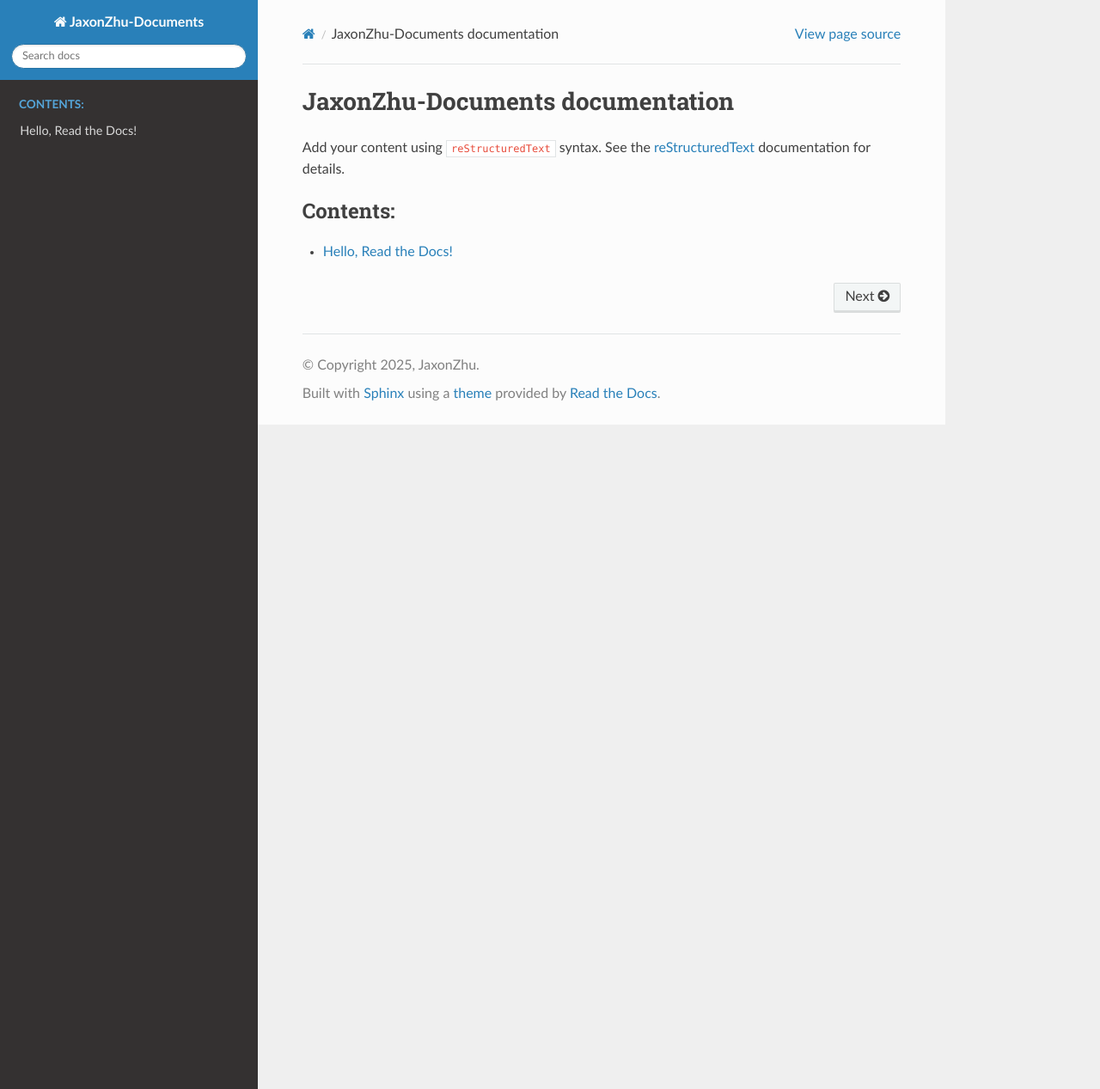
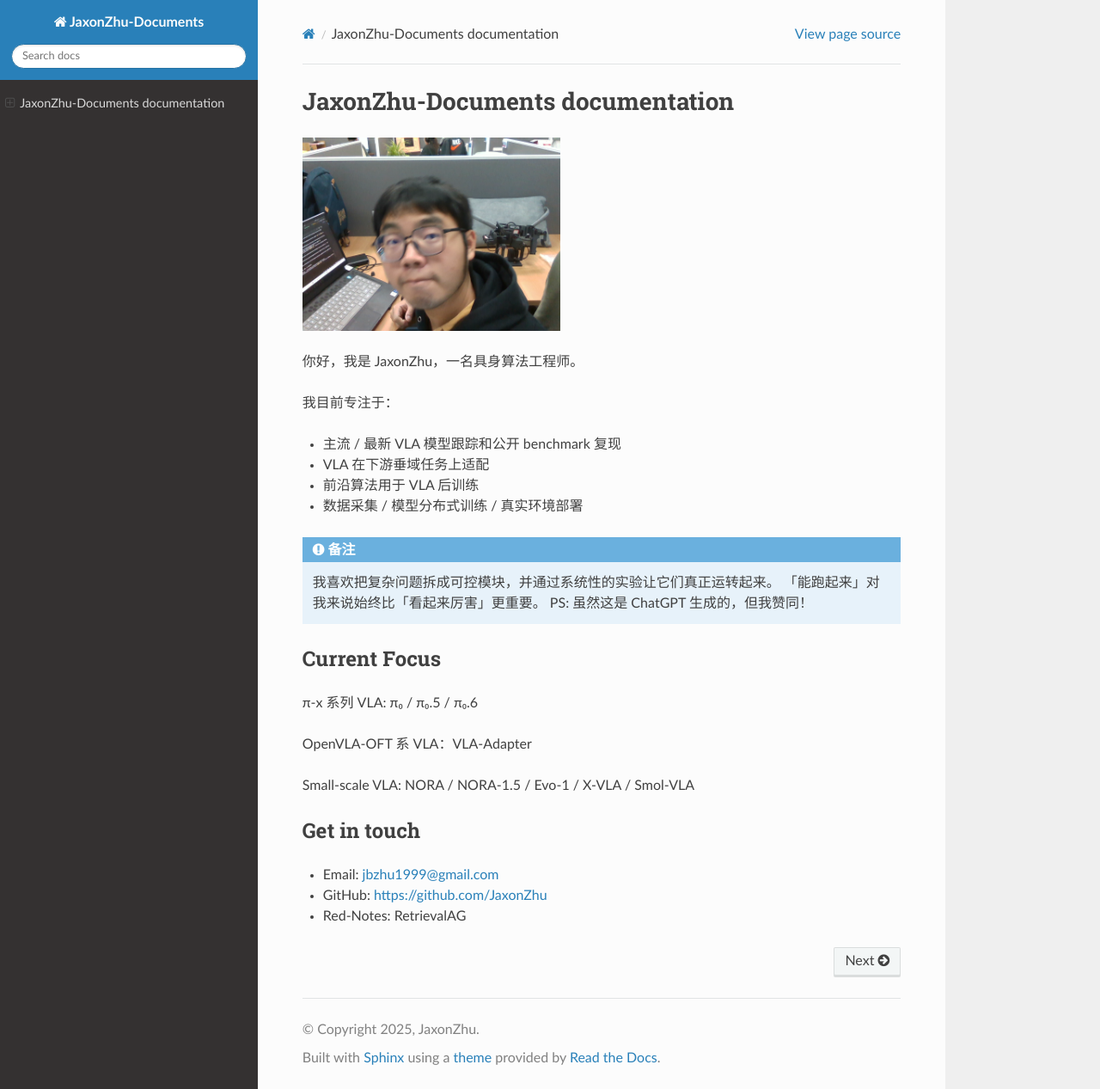
Before and after one commit to JaxonZhu/my-docs, a Sphinx documentation site: the page built from docs/source/index.rst, in a window 1280 px wide and 1267 px high. Shown: the whole window at 86% size. Built offline with Sphinx 7.4.7 and the Read the Docs theme 3.1.0, drawn with Linux system fonts in a browser that asks for light colours.

Commit message:
2025.11.30 / aw-win / add personal info to docs/source/index.rst

```diff
--- a/docs/source/hello_readthedocs.md
+++ b/docs/source/hello_readthedocs.md
@@ -1,3 +1,3 @@
-# Hello, Read the Docs!
-
-这是第一份 `.md` 文件。
+hello_readthedocs.md
+hello_readthedocs.md
+hello_readthedocs.md
--- a/docs/source/index.rst
+++ b/docs/source/index.rst
@@ -6,10 +6,40 @@
 JaxonZhu-Documents documentation
 ================================
 
-Add your content using ``reStructuredText`` syntax. See the
-`reStructuredText <https://www.sphinx-doc.org/en/master/usage/restructuredtext/index.html>`_
-documentation for details.
+.. image:: images/personal_page/JaxonZhu.png
+   :alt: This is me.
+   :width: 300px
 
+你好，我是 JaxonZhu，一名具身算法工程师。
+
+我目前专注于：
+
+- 主流 / 最新 VLA 模型跟踪和公开 benchmark 复现
+- VLA 在下游垂域任务上适配
+- 前沿算法用于 VLA 后训练
+- 数据采集 / 模型分布式训练 / 真实环境部署
+
+.. note::
+
+   我喜欢把复杂问题拆成可控模块，并通过系统性的实验让它们真正运转起来。
+   「能跑起来」对我来说始终比「看起来厉害」更重要。
+   PS: 虽然这是 ChatGPT 生成的，但我赞同！
+
+Current Focus
+-------------
+
+π-x 系列 VLA: π₀ / π₀.5 / π₀.6
+
+OpenVLA-OFT 系 VLA：VLA-Adapter
+
+Small-scale VLA: NORA / NORA-1.5 / Evo-1 / X-VLA / Smol-VLA
+
+Get in touch
+------------
+
+- Email: jbzhu1999@gmail.com
+- GitHub: https://github.com/JaxonZhu
+- Red-Notes: RetrievalAG
 
 .. toctree::
    :maxdepth: 2
```
Also changed, not shown: docs/source/images/personal_page/JaxonZhu.png (added).
